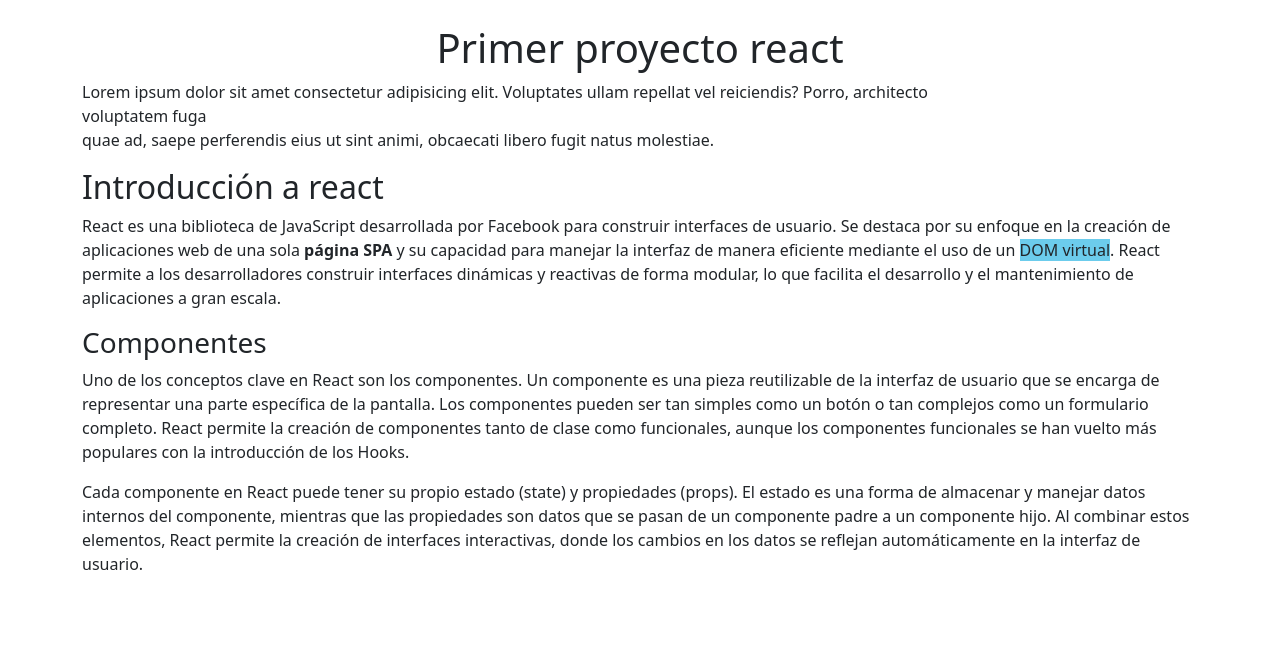
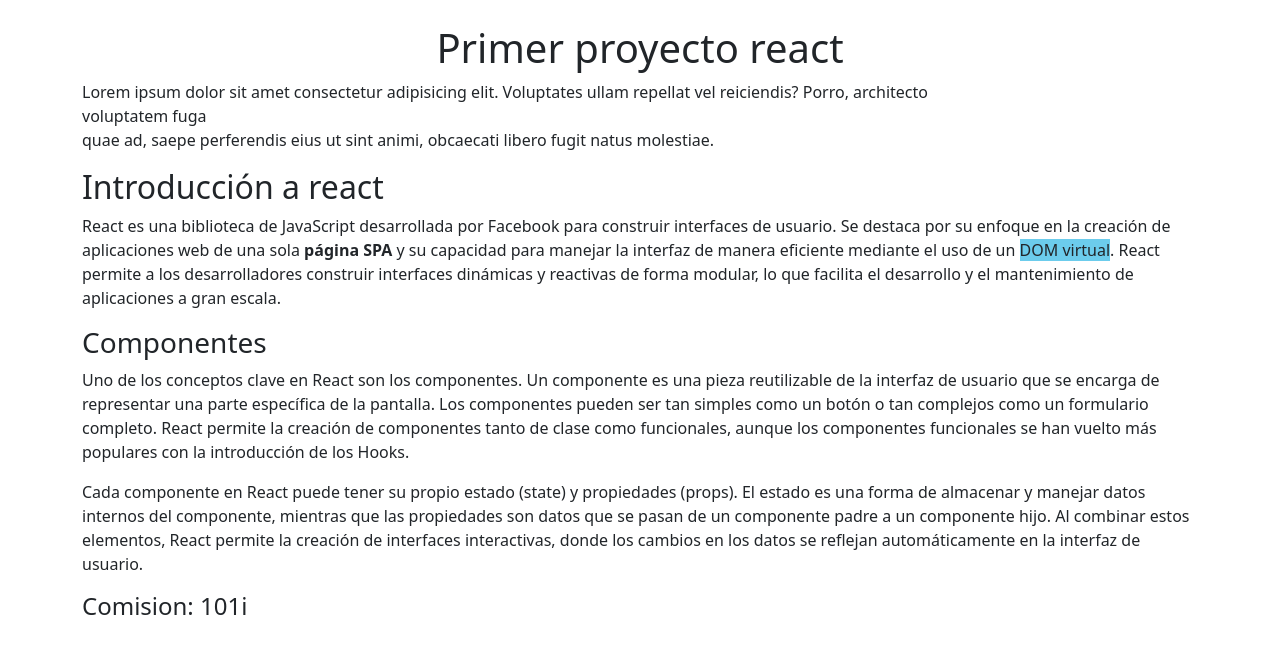
Before and after one commit to rollingcodeschool/contadorc101i, a React (Vite) app: page / in a window 1280 px wide. Shown: the top 654 px of the page. Built offline with nearby package versions, Linux system fonts and the light colour scheme.

Commit message:
enviamos un props de prueba

```diff
--- a/src/components/Informacion.jsx
+++ b/src/components/Informacion.jsx
@@ -9,7 +9,8 @@
             {/* aqui agrego comentario del maquetado */}
             <h2>Introducción a react</h2>
             <p>React es una biblioteca de JavaScript desarrollada por Facebook para construir interfaces de usuario. Se destaca por su enfoque en la creación de aplicaciones web de una sola <strong>página SPA</strong> y su capacidad para manejar la interfaz de manera eficiente mediante el uso de un <span className="parrafoResaltado">DOM virtual</span>. React permite a los desarrolladores construir interfaces dinámicas y reactivas de forma modular, lo que facilita el desarrollo y el mantenimiento de aplicaciones a gran escala.</p>
-            <Teoria></Teoria>
+            {/* enviar un props */}
+            <Teoria comision='101i' ></Teoria>
         </section>
     );
 };
--- a/src/components/Teoria.jsx
+++ b/src/components/Teoria.jsx
@@ -1,9 +1,10 @@
-const Teoria = () => {
+const Teoria = (props) => {
     return (
         <article>
             <h3>Componentes</h3>
             <p>Uno de los conceptos clave en React son los componentes. Un componente es una pieza reutilizable de la interfaz de usuario que se encarga de representar una parte específica de la pantalla. Los componentes pueden ser tan simples como un botón o tan complejos como un formulario completo. React permite la creación de componentes tanto de clase como funcionales, aunque los componentes funcionales se han vuelto más populares con la introducción de los Hooks.</p>
             <p>Cada componente en React puede tener su propio estado (state) y propiedades (props). El estado es una forma de almacenar y manejar datos internos del componente, mientras que las propiedades son datos que se pasan de un componente padre a un componente hijo. Al combinar estos elementos, React permite la creación de interfaces interactivas, donde los cambios en los datos se reflejan automáticamente en la interfaz de usuario.</p>
+            <h4>Comision: {props.comision}</h4>
         </article>
     );
 };
```
